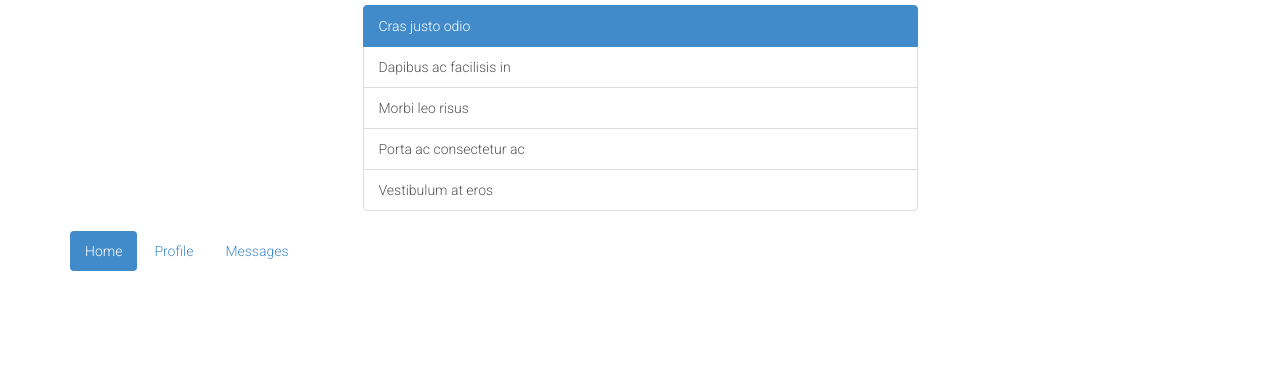
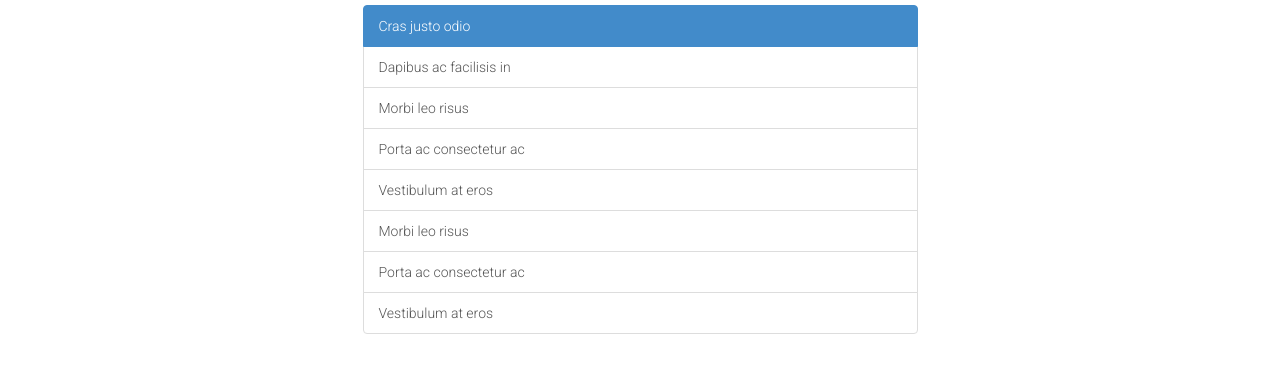
Before and after one commit to MartianKnight/de_mobilewebsite, a plain HTML site: page index.html in a window 1280 px wide. Shown: the part 210-582 px from the top of the page. Drawn offline with nearby package versions, Linux system fonts and the light colour scheme.

Commit message:
remove bottom nav

```diff
--- a/index.html
+++ b/index.html
@@ -50,22 +50,14 @@
             <a href="#" class="list-group-item">Morbi leo risus</a>
             <a href="#" class="list-group-item">Porta ac consectetur ac</a>
             <a href="#" class="list-group-item">Vestibulum at eros</a>
+            <a href="#" class="list-group-item">Morbi leo risus</a>
+            <a href="#" class="list-group-item">Porta ac consectetur ac</a>
+            <a href="#" class="list-group-item">Vestibulum at eros</a>
           </div>
         </div>
         <div class="col-md-3"></div>
       </div>
 
-      <div class="row">
-        <div class="col-md-12">
-          <ul class="nav nav-pills">
-            <li class="active"><a href="#">Home</a></li>
-            <li><a href="#">Profile</a></li>
-            <li><a href="#">Messages</a></li>
-          </ul>
-        </div>
-      </div>
-
     </div>
-
   </body>
 </html>
```
